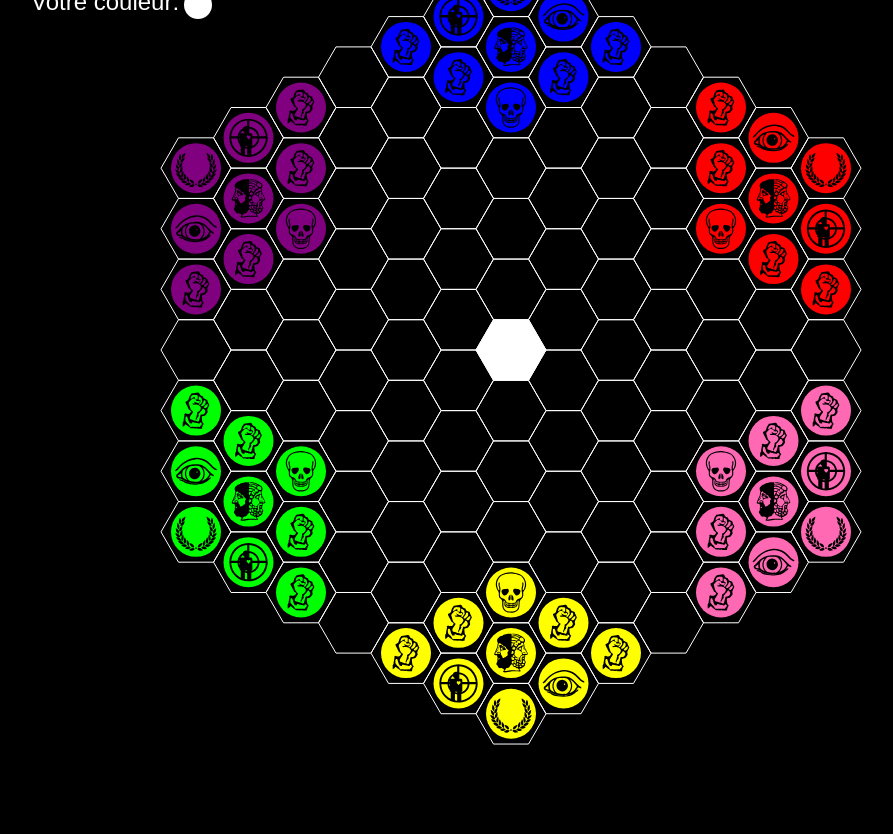
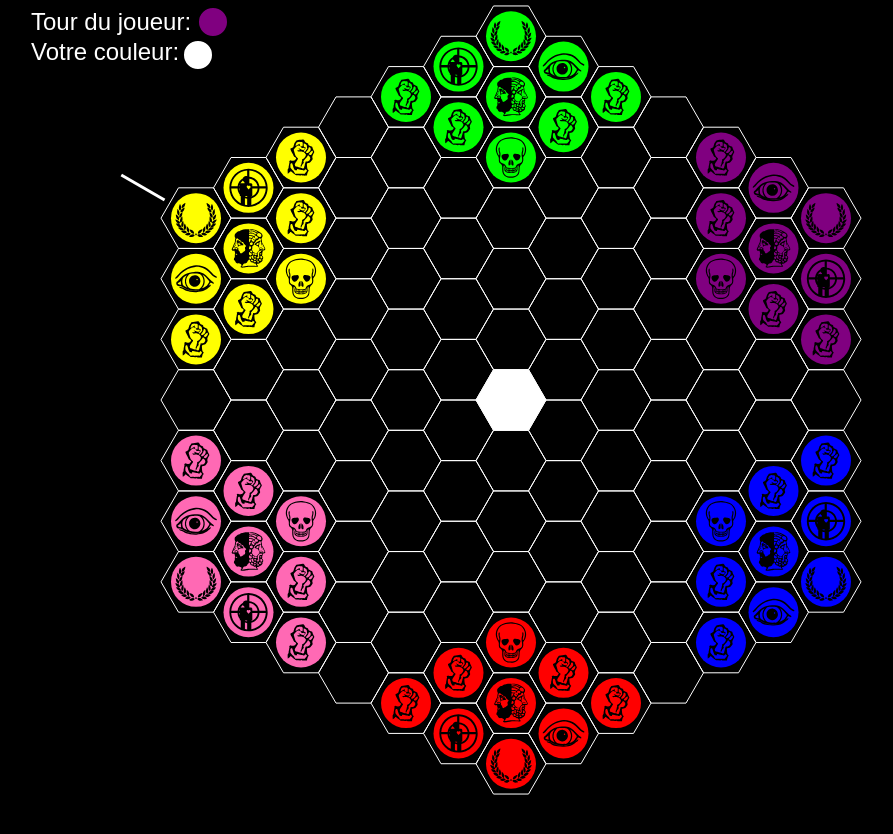
Before and after one commit to Simondharcourt/djambi6players, a plain HTML site: page index.html in a window 1280 px wide. Shown: the whole page, without its empty margins (129-1022 px from the left). Drawn offline with Linux system fonts and the light colour scheme.

Commit message:
add circular transformation to have your pieces in front of you

```diff
--- a/game.js
+++ b/game.js
@@ -75,6 +75,7 @@ ws.onerror = function(error) {
 
 // Variable globale pour stocker la couleur assignée
 let clientAssignedColor = "white"; // Couleur par défaut
+let clientAssignedIndex = 0;
 
 ws.onmessage = function(event) {
     console.log("Message reçu du serveur:", event.data);
@@ -82,7 +83,9 @@ ws.onmessage = function(event) {
     if (data.type === 'color_assignment') {
         // Assigner la couleur reçue à une variable ou un état
         clientAssignedColor = data.color; // Stocker la couleur assignée
+        clientAssignedIndex = data.index;
         console.log("Couleur assignée:", clientAssignedColor);
+        console.log("Index assigné:", clientAssignedIndex);
         draw();
     } else if (data.type === 'state') {
         gameState = data;
@@ -96,16 +99,6 @@ ws.onmessage = function(event) {
 ws.onclose = function() {
     console.log('Déconnecté du serveur WebSocket');
 };
-
-// Fonction pour convertir les coordonnées hexagonales en pixels
-function hexToPixel(q, r) {
-    const x = HEX_RADIUS * 3 / 2 * q;
-    const y = HEX_RADIUS * Math.sqrt(3) * (r + q / 2);
-    return [
-        x + WINDOW_WIDTH / 2,
-        y + WINDOW_HEIGHT / 2 - VERTICAL_OFFSET
-    ];
-}
 
 // Fonction pour dessiner le plateau
 function drawBoard() {
@@ -126,6 +119,9 @@ function drawBoard() {
             }
         }
     }
+
+    // Dessiner la flèche pour indiquer le tour du joueur
+    drawPlayerTurnArrow();
 }
 
 // Fonction pour dessiner un hexagone
@@ -222,12 +218,39 @@ function drawAvailableCells() {
     }
 }
 
+
+
+// Fonction pour convertir les coordonnées hexagonales en pixels
+function hexToPixel(q, r) {
+    const x = HEX_RADIUS * 3 / 2 * q;
+    const y = HEX_RADIUS * Math.sqrt(3) * (r + q / 2);
+
+    // Appliquer la rotation de pi/3
+    const angle = Math.PI / 3 * (clientAssignedIndex+2);
+    const rotatedX = x * Math.cos(angle) - y * Math.sin(angle);
+    const rotatedY = x * Math.sin(angle) + y * Math.cos(angle);
+
+    return [
+        rotatedX + WINDOW_WIDTH / 2,
+        rotatedY + WINDOW_HEIGHT / 2 - VERTICAL_OFFSET
+    ];
+}
+
 // Fonction pour convertir les coordonnées pixel en coordonnées hexagonales
 function pixelToHex(x, y) {
-    x = (x - WINDOW_WIDTH / 2) / (HEX_RADIUS * 3 / 2);
-    y = (y - (WINDOW_HEIGHT / 2 - VERTICAL_OFFSET)) / (HEX_RADIUS * Math.sqrt(3));
-    const q = x;
-    const r = y - x / 2;
+    // Inverser la translation
+    x -= WINDOW_WIDTH / 2;
+    y -= (WINDOW_HEIGHT / 2 - VERTICAL_OFFSET);
+
+    // Inverser la rotation
+    const angle = -Math.PI / 3 * (clientAssignedIndex + 2);
+    const unrotatedX = x * Math.cos(angle) - y * Math.sin(angle);
+    const unrotatedY = x * Math.sin(angle) + y * Math.cos(angle);
+
+    // Calculer les coordonnées hexagonales
+    const q = (2/3) * unrotatedX / HEX_RADIUS;
+    const r = (-1/3) * unrotatedX / HEX_RADIUS + Math.sqrt(3)/3 * unrotatedY / HEX_RADIUS;
+
     return [Math.round(q), Math.round(r)];
 }
 // Gestion des événements de la souris
@@ -398,7 +421,6 @@ function calculatePossibleMoves(piece) {
             }
         }
     }
-
     return possibleMoves;
 }
 
@@ -618,3 +640,28 @@ function findAvailableCells() {
     }
     return cellulesDisponibles;
 }
+
+// Fonction pour dessiner une flèche indiquant le tour du joueur
+function drawPlayerTurnArrow() {
+    if (gameState && gameState.current_player_index !== undefined) {
+        const angle = (Math.PI / 3) * (gameState.current_player_index + 3.5 + clientAssignedIndex); // Calculer l'angle en fonction de l'index du joueur
+        const arrowLength = 400; // Longueur de la flèche
+        const arrowLength2 = 450; // Longueur de la flèche
+        const centerX = WINDOW_WIDTH / 2;
+        const centerY = WINDOW_HEIGHT / 2 - VERTICAL_OFFSET;
+
+        // Calculer la position de la pointe de la flèche
+        const arrowX = centerX + arrowLength * Math.cos(angle);
+        const arrowY = centerY + arrowLength * Math.sin(angle);
+        const arrowX2 = centerX + arrowLength2 * Math.cos(angle);
+        const arrowY2 = centerY + arrowLength2 * Math.sin(angle);
+
+        // Dessiner la flèche
+        ctx.strokeStyle = 'white'; // could the color of teh player.
+        ctx.lineWidth = 3;
+        ctx.beginPath();
+        ctx.moveTo(arrowX, arrowY);
+        ctx.lineTo(arrowX2, arrowY2);
+        ctx.stroke();
+    }
+}
--- a/index.html
+++ b/index.html
@@ -19,7 +19,7 @@
             height: 100vh;
         }
         #gameCanvas {
-            margin-top: 100px; /* Ajustez cette valeur si nécessaire */
+            margin-top: 200px; /* Ajustez cette valeur pour abaisser davantage */
         }
     </style>
 </head>
```
Also changed, not shown: 1 other file.
